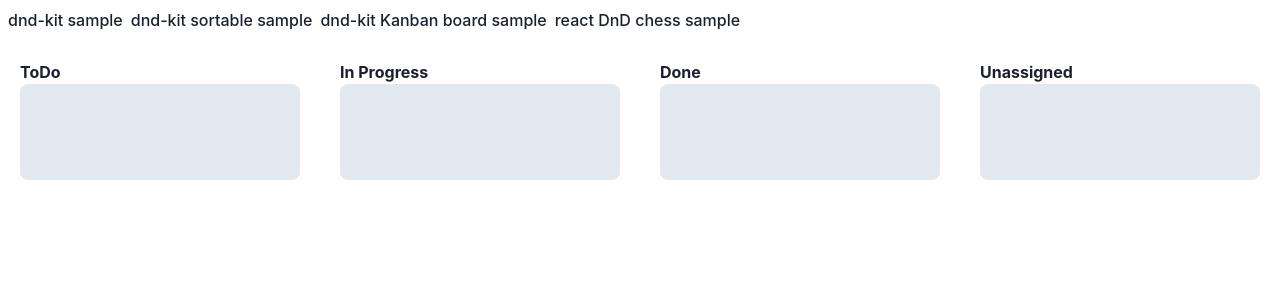
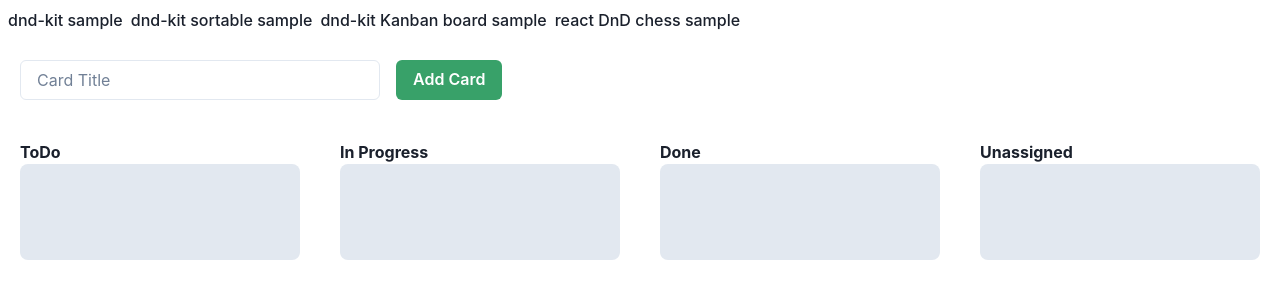
Before and after one commit to y-uchiida/react_dragdrop_sample, a React (Vite) app: page /dnd-kit-kanban-board-sample in a window 1280 px wide. Shown: the top 300 px of the page. Built offline with nearby package versions, Linux system fonts and the light colour scheme.

Commit message:
implement AddCard component

```diff
--- a/src/components/dnd-kit/kanban-board-sample/AddCard.tsx
+++ b/src/components/dnd-kit/kanban-board-sample/AddCard.tsx
@@ -1,7 +1,29 @@
-import React from 'react'
+import { Button, Flex, Input } from '@chakra-ui/react';
+import React, { useState } from 'react'
 
-export const AddCard = () => {
+
+type Props = {
+	addCard: (title: string) => void;
+}
+
+export const AddCard = ({ addCard }: Props) => {
+	const [title, setTitle] = useState('');
+
 	return (
-		<div>AddCard</div>
+		<Flex p={5} columnGap={4}>
+			<Input
+				width={360}
+				placeholder='Card Title'
+				value={title}
+				onChange={(e) => setTitle(e.target.value)}
+			/>
+			<Button colorScheme='green'
+				disabled={!(title.length > 0)}
+				onClick={() => {
+					addCard(title);
+					setTitle('');
+				}}
+			>Add Card</Button>
+		</Flex>
 	)
 }
--- a/src/components/dnd-kit/kanban-board-sample/KanbanBoard.tsx
+++ b/src/components/dnd-kit/kanban-board-sample/KanbanBoard.tsx
@@ -1,5 +1,6 @@
 import { DndContext, rectIntersection } from "@dnd-kit/core";
 import { KanbanLane } from "./KanbanLane";
+import { AddCard } from "./AddCard";
 import { Flex } from "@chakra-ui/react";
 import { useState } from "react";
 import { Card } from "./types";
@@ -9,6 +10,11 @@ export const KanbanBoard = () => {
 	const [doneItems, setDoneItems] = useState<Array<Card>>([]);
 	const [inProgressItems, setInProgressItems] = useState<Array<Card>>([]);
 	const [uItems, setuItems] = useState<Array<Card>>([]);
+
+	// Unassigned レーンにカードを追加する処理
+	const addNewCard = (title: string) => {
+		setuItems([...uItems, { title }]);
+	};
 
 	return (
 		<DndContext
@@ -48,6 +54,7 @@ export const KanbanBoard = () => {
 			}}
 		>
 			<Flex flexDirection="column">
+				<AddCard addCard={addNewCard} />
 				<Flex flex="3">
 					<KanbanLane title="ToDo" items={todoItems} />
 					<KanbanLane title="In Progress" items={inProgressItems} />
```
